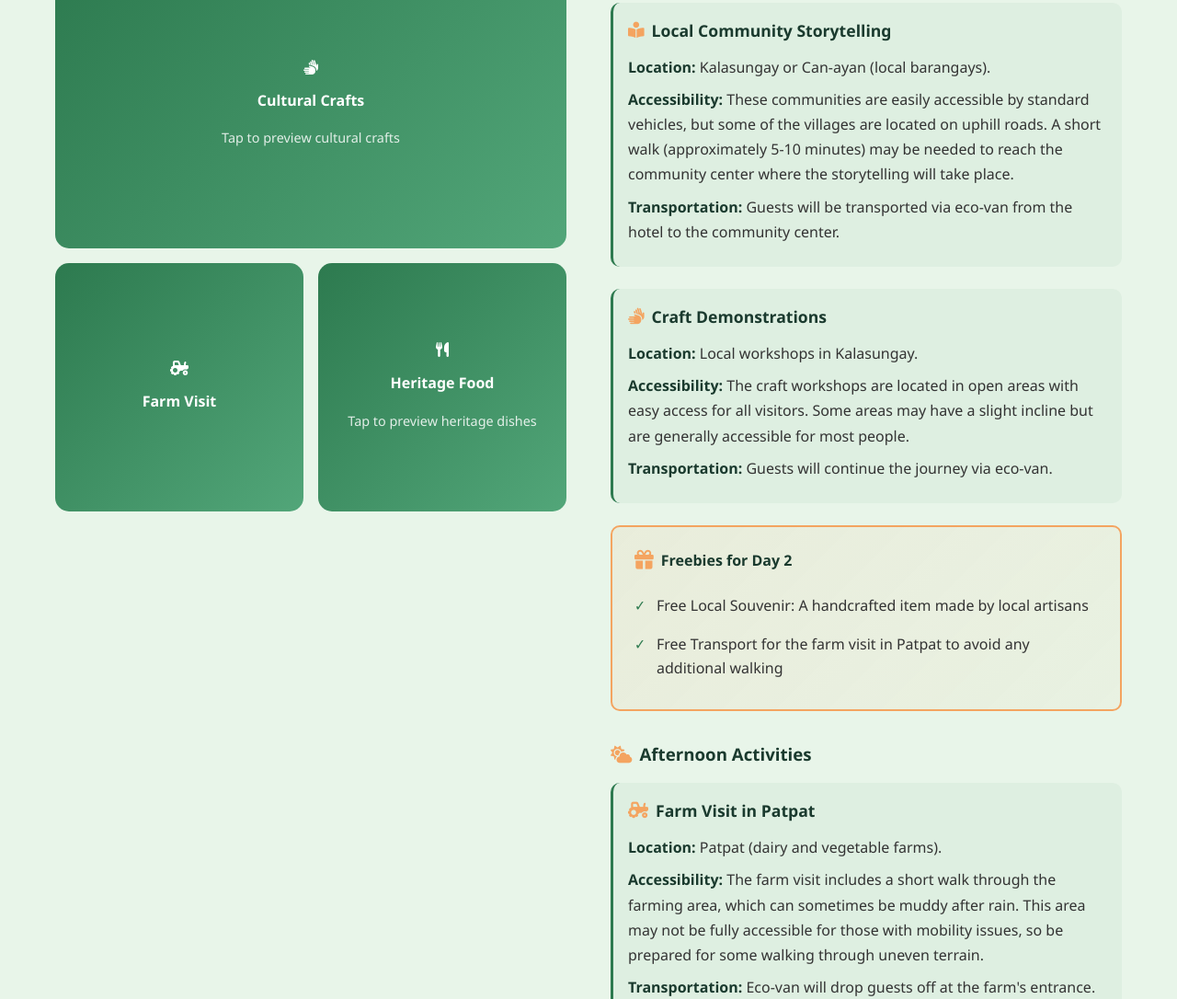
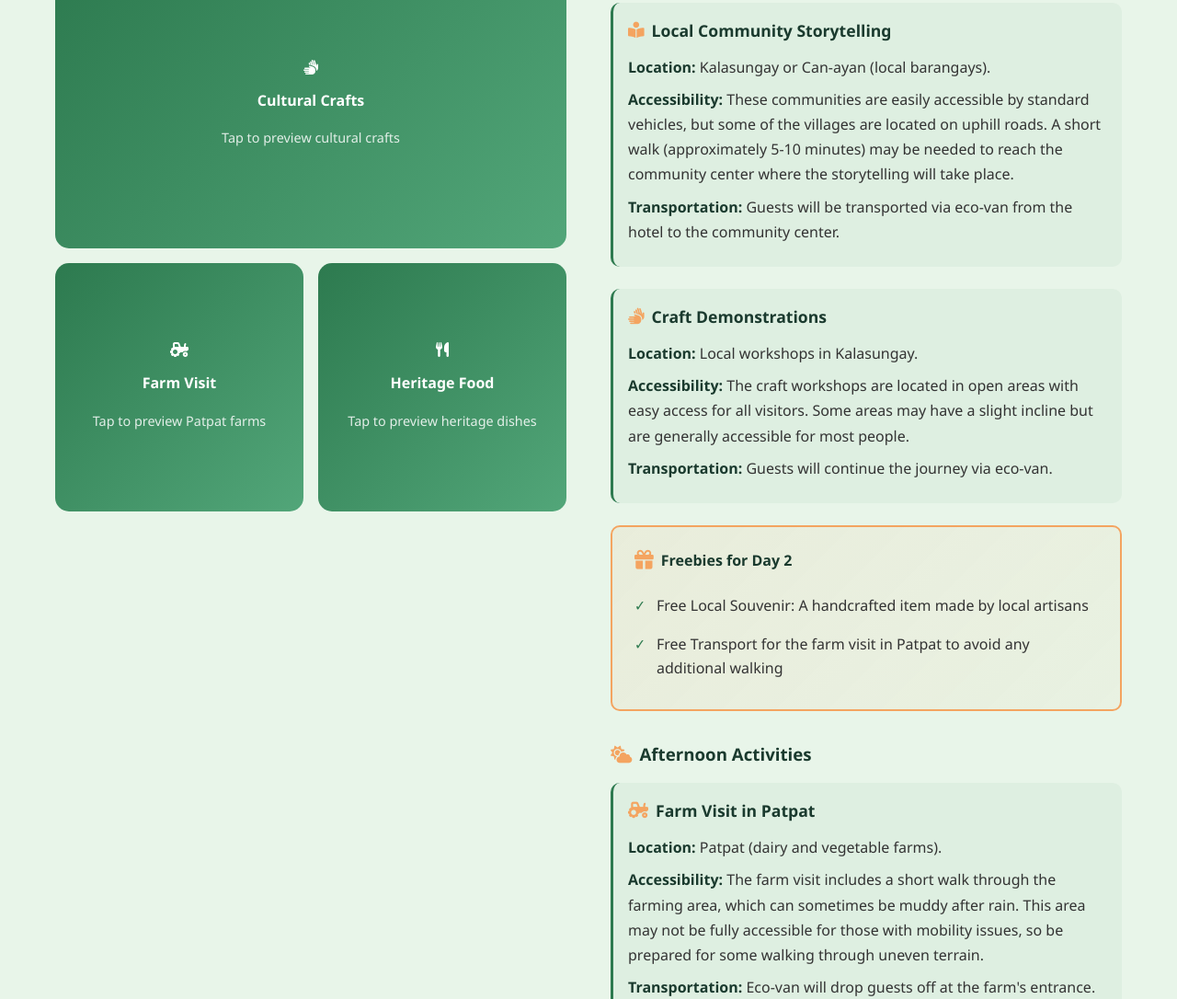
Before and after one commit to JamesCyrel/Eco-Trail, a plain HTML site: page index.html in a window 1280 px wide. Shown: the part 3847-4933 px from the top of the page at 92% size. Drawn offline with Linux system fonts and the light colour scheme.

Commit message:
login first before book, put all the pics

```diff
--- a/index.html
+++ b/index.html
@@ -238,10 +238,11 @@
                         <span>Cultural Crafts</span>
                         <span class="image-hint">Tap to preview cultural crafts</span>
                     </button>
-                    <div class="image-placeholder">
+                    <button class="image-placeholder gallery-trigger" data-gallery="farmvisit" aria-label="View Farm Visit preview">
                         <i class="fas fa-tractor"></i>
                         <span>Farm Visit</span>
-                    </div>
+                        <span class="image-hint">Tap to preview Patpat farms</span>
+                    </button>
                     <button class="image-placeholder gallery-trigger" data-gallery="heritagefood" aria-label="View Heritage Food preview">
                         <i class="fas fa-utensils"></i>
                         <span>Heritage Food</span>
@@ -856,7 +857,16 @@
                 title: 'Heritage Food Tasting',
                 subtitle: 'Local delicacies prepared by community chefs',
                 images: [
-                    { src: 'images/heritage_food.png', label: 'Signature corn delicacy' }
+                    { src: 'images/heritage_food.png', label: 'Binaki' }
+                ]
+            },
+            farmvisit: {
+                title: 'Patpat Farm Visit',
+                subtitle: 'Vegetable terraces and demo plots in Malaybalay City',
+                images: [
+                    { src: 'images/farm.png', label: 'Chili rows with mountain views' },
+                    { src: 'images/farm1.png', label: 'Expansive vegetable plots' },
+                    { src: 'images/farm2.png', label: 'Terraced fields with plastic mulch' }
                 ]
             }
         };
```
Also changed, not shown: images/farm.png (added), images/farm1.png (added), images/farm2.png (added).
